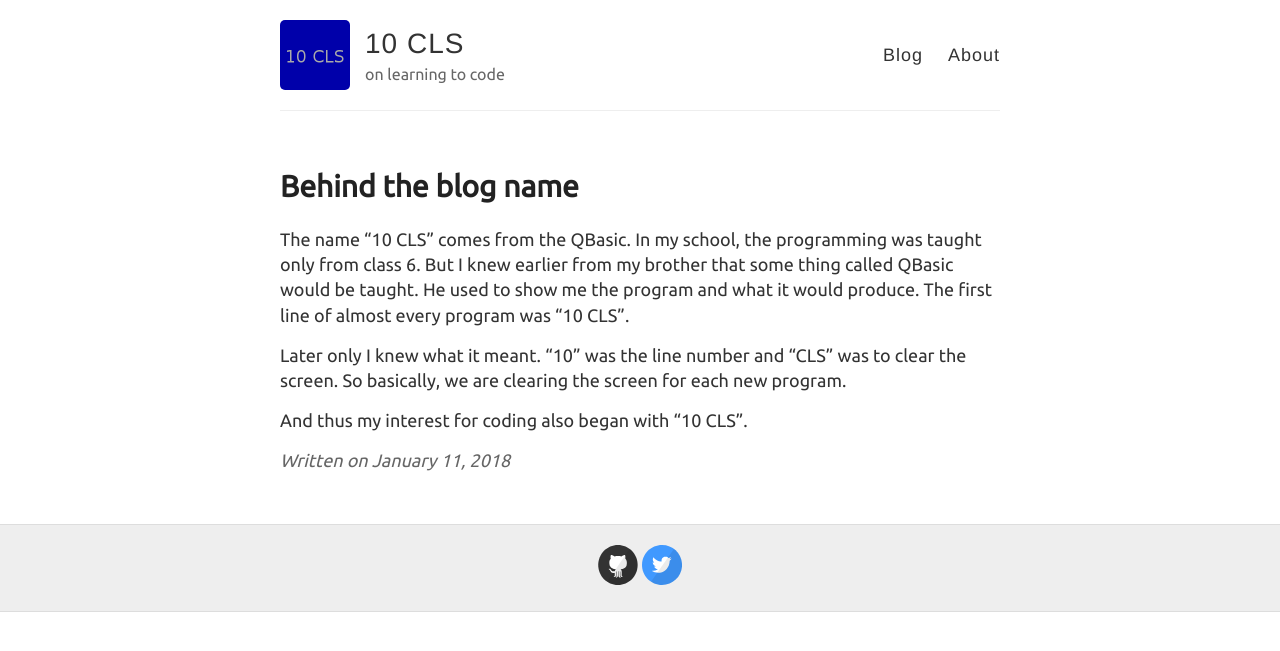
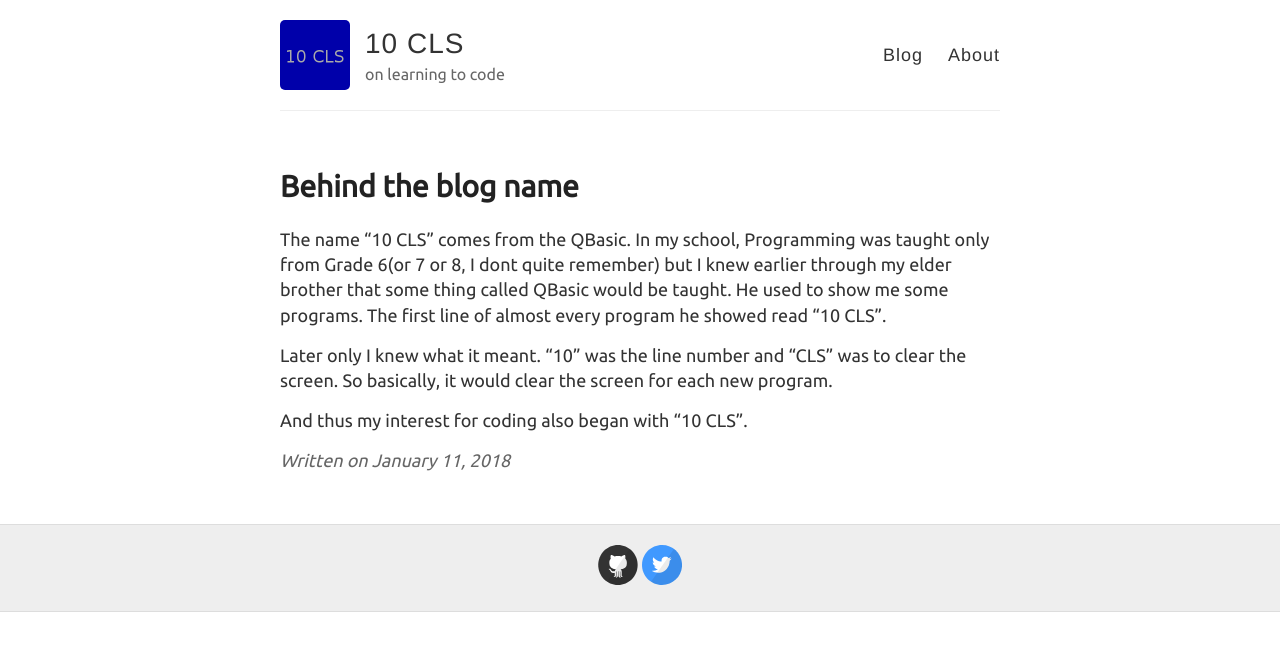
Before and after one commit to drklrd/drklrd.github.io, a Jekyll site: the page built from _posts/2018-1-11-10-cls.md, in a window 1280 px wide. Shown: the top 651 px of the page. Built offline with Jekyll 4.4.1, drawn with Linux system fonts in a browser that asks for light colours.

Commit message:
update post

```diff
--- a/_posts/2018-1-11-10-cls.md
+++ b/_posts/2018-1-11-10-cls.md
@@ -3,8 +3,8 @@ layout: post
 title: Behind the blog name
 ---
 
-The name "10 CLS" comes from the QBasic. In my school, the programming was taught only from class 6. But I knew earlier from my brother that some thing called QBasic would be taught. He used to show me the program and what it would produce. The first line of almost every program was "10 CLS".
+The name "10 CLS" comes from the QBasic. In my school, Programming was taught only from Grade 6(or 7 or 8, I dont quite remember) but I knew earlier through my elder brother that some thing called QBasic would be taught. He used to show me some programs. The first line of almost every program he showed read "10 CLS".
 
-Later only I knew what it meant. "10" was the line number and "CLS" was to clear the screen. So basically, we are clearing the screen for each new program.
+Later only I knew what it meant. "10" was the line number and "CLS" was to clear the screen. So basically, it would clear the screen for each new program.
 
 And thus my interest for coding also began with "10 CLS".
```
